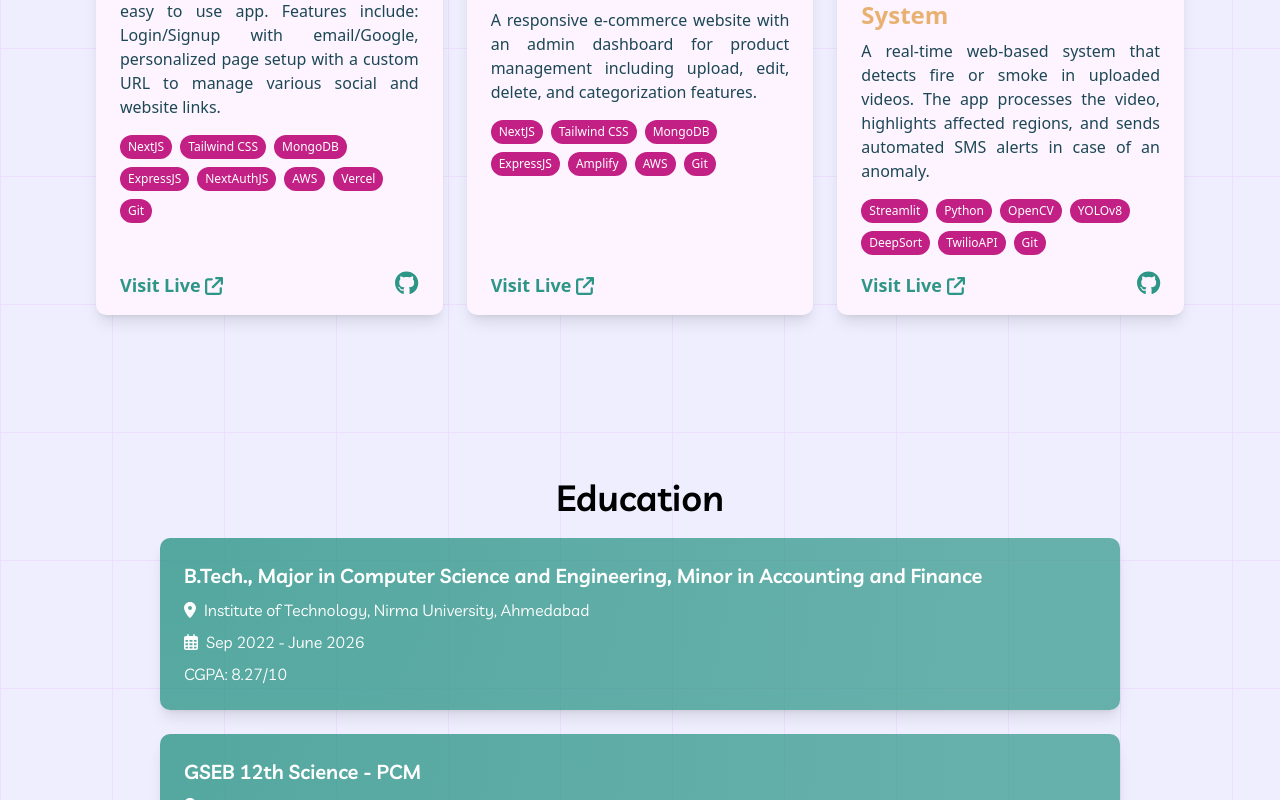
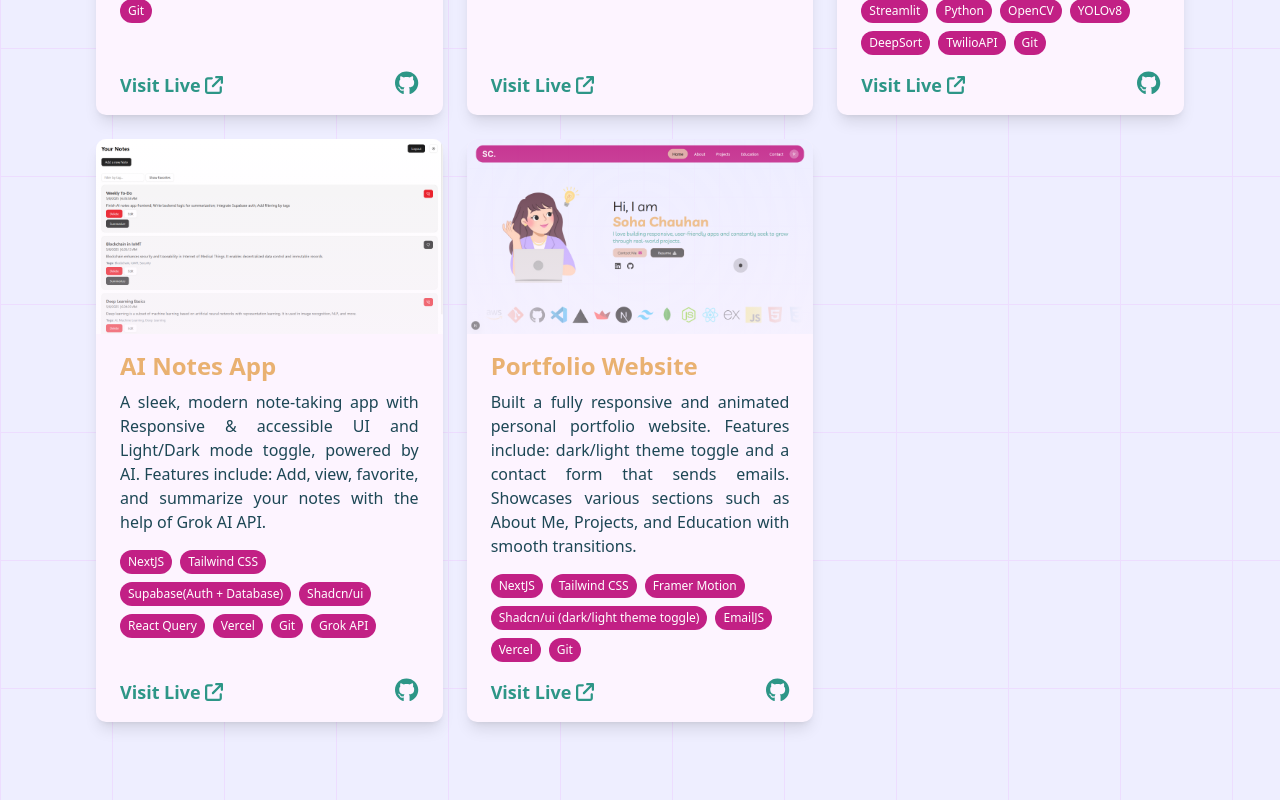
Before and after one commit to SohaChauhan/My-Portfolio, a Next.js app: page / in a window 1280 px wide. Shown: the part 2000-2800 px from the top of the page. Built offline with nearby package versions, Linux system fonts and the light colour scheme.

Commit message:
New Projects Added

```diff
--- a/src/app/components/AboutMe.js
+++ b/src/app/components/AboutMe.js
@@ -35,7 +35,7 @@ export default function AboutMe() {
       whileInView={{ opacity: 1, y: 0 }}
       viewport={{ once: true, margin: "-100px" }}
       transition={{ duration: 0.5 }}
-      className="flex flex-col min-h-screen items-center justify-center px-10 md:px-12 min-[1450px]:mx-40 "
+      className="flex flex-col min-h-fit items-center justify-center px-10 md:px-12 min-[1450px]:mx-40 pt-14"
     >
       {/* <div className="h-[160px]"></div> */}
 
--- a/src/app/components/Contact.js
+++ b/src/app/components/Contact.js
@@ -62,7 +62,7 @@ export default function Contact() {
   };
   return (
     <motion.div
-      className="flex flex-col min-h-screen items-center justify-center font-serif px-5 sm:px-10 lg:px-0 "
+      className="flex flex-col min-h-fit items-center justify-center font-serif px-5 sm:px-10 lg:px-0 pt-4"
       initial={{ opacity: 0, y: 20 }}
       whileInView={{ opacity: 1, y: 0 }}
       viewport={{ once: true, margin: "-100px" }}
--- a/src/app/components/Education.js
+++ b/src/app/components/Education.js
@@ -38,7 +38,7 @@ export default function Education() {
   };
   return (
     <motion.div
-      className="flex flex-col min-h-screen items-center justify-center font-serif px-6 sm:px-10 lg:px-24 xl:px-40 "
+      className="flex flex-col min-h-fit items-center justify-center font-serif px-6 sm:px-10 lg:px-24 xl:px-40 pt-14"
       initial={{ opacity: 0, y: 20 }}
       whileInView={{ opacity: 1, y: 0 }}
       viewport={{ once: true, margin: "-100px" }}
--- a/src/app/components/Projects.js
+++ b/src/app/components/Projects.js
@@ -3,10 +3,13 @@ import Link from "next/link";
 import blinklink from "/public/BlinkLink.png";
 import sohafashion from "/public/sohafashion.png";
 import project3 from "/public/FireDetection.png";
+import AINotesApp from "/public/AINotesApp.png";
+import PortfolioWeb from "/public/Portfolio.png";
 import { FontAwesomeIcon } from "@fortawesome/react-fontawesome";
 import { faGithub } from "@fortawesome/free-brands-svg-icons";
 import { faExternalLink } from "@fortawesome/free-solid-svg-icons";
 import { motion } from "motion/react";
+import Portfolio from "../page";
 export default function Projects() {
   const containerVariants = {
     hidden: { opacity: 0 },
@@ -33,7 +36,7 @@ export default function Projects() {
   };
   return (
     <motion.div
-      className="flex flex-col min-h-screen items-center justify-center px-4 sm:px-6 lg:px-24 "
+      className="flex flex-col min-h-fit items-center justify-center px-4 sm:px-6 lg:px-24 pt-14"
       initial={{ opacity: 0, y: 20 }}
       whileInView={{ opacity: 1, y: 0 }}
       viewport={{ once: true, margin: "-100px" }}
@@ -233,6 +236,134 @@ export default function Projects() {
               </div>
             </div>
           </motion.div>
+          {/* Project Card 4 */}
+          <motion.div
+            className="dark:bg-[#343434] bg-fuchsia-50 dark:text-white text-[#1D4755] rounded-lg shadow-lg hover:shadow-xl transition-shadow duration-300 group flex flex-col"
+            variants={itemVariants}
+            whileHover={{ y: -10 }}
+          >
+            <motion.div className="relative">
+              <Image
+                src={AINotesApp}
+                alt="AI Notes App"
+                className="rounded-t-lg w-full object-cover"
+              />
+              <div className="absolute inset-0 bg-gradient-to-t dark:from-[#343434]/80 from-fuchsia-50/50 to-transparent rounded-t-lg"></div>
+            </motion.div>
+            <div className="px-6 py-4 flex flex-col justify-between flex-grow">
+              <div>
+                <h1 className="text-2xl text-[#e9b171] font-bold mb-2">
+                  AI Notes App
+                </h1>
+                <p className="mb-4 text-justify">
+                  A sleek, modern note-taking app with Responsive & accessible
+                  UI and Light/Dark mode toggle, powered by AI. Features
+                  include: Add, view, favorite, and summarize your notes with
+                  the help of Grok AI API.
+                </p>
+                <div className="flex flex-wrap gap-2 mb-4">
+                  {[
+                    "NextJS",
+                    "Tailwind CSS",
+                    "Supabase(Auth + Database)",
+                    "Shadcn/ui",
+                    "React Query",
+                    "Vercel",
+                    "Git",
+                    "Grok API",
+                  ].map((tech) => (
+                    <span
+                      key={tech}
+                      className="bg-[#c22085] text-white py-1 px-2 text-xs rounded-2xl"
+                    >
+                      {tech}
+                    </span>
+                  ))}
+                </div>
+              </div>
+              <div className="flex justify-between items-center">
+                <Link
+                  href="https://ai-notes-app-soha.vercel.app/"
+                  target="_blank"
+                  className="text-[#2d9687] text-lg font-semibold"
+                >
+                  Visit Live{" "}
+                  <FontAwesomeIcon icon={faExternalLink} className="text-md" />
+                </Link>
+                <Link
+                  href="https://github.com/SohaChauhan/ai-notes-app"
+                  target="_blank"
+                  className="text-[#2d9687] text-lg font-semibold"
+                >
+                  <FontAwesomeIcon icon={faGithub} className="text-2xl" />
+                </Link>
+              </div>
+            </div>
+          </motion.div>
+          {/* Project Card 5 */}
+          <motion.div
+            className="dark:bg-[#343434] bg-fuchsia-50 dark:text-white text-[#1D4755] rounded-lg shadow-lg hover:shadow-xl transition-shadow duration-300 group flex flex-col"
+            variants={itemVariants}
+            whileHover={{ y: -10 }}
+          >
+            <motion.div className="relative">
+              <Image
+                src={PortfolioWeb}
+                alt="Portfolio Website"
+                className="rounded-t-lg w-full object-cover"
+              />
+              <div className="absolute inset-0 bg-gradient-to-t dark:from-[#343434]/80 from-fuchsia-50/50 to-transparent rounded-t-lg"></div>
+            </motion.div>
+            <div className="px-6 py-4 flex flex-col justify-between flex-grow">
+              <div>
+                <h1 className="text-2xl text-[#e9b171] font-bold mb-2">
+                  Portfolio Website
+                </h1>
+                <p className="mb-4 text-justify">
+                  Built a fully responsive and animated personal portfolio
+                  website. Features include: dark/light theme toggle and a
+                  contact form that sends emails. Showcases various sections
+                  such as About Me, Projects, and Education with smooth
+                  transitions.
+                </p>
+                <div className="flex flex-wrap gap-2 mb-4">
+                  {[
+                    "NextJS",
+                    "Tailwind CSS",
+                    "Framer Motion",
+                    "Shadcn/ui (dark/light theme toggle)",
+                    "EmailJS",
+                    "Vercel",
+                    "Git",
+                  ].map((tech) => (
+                    <span
+                      key={tech}
+                      className="bg-[#c22085] text-white py-1 px-2 text-xs rounded-2xl"
+                    >
+                      {tech}
+                    </span>
+                  ))}
+                </div>
+              </div>
+              <div className="flex justify-between items-center">
+                <Link
+                  href="https://sohachauhan.vercel.app/"
+                  target="_blank"
+                  className="text-[#2d9687] text-lg font-semibold"
+                >
+                  Visit Live{" "}
+                  <FontAwesomeIcon icon={faExternalLink} className="text-md" />
+                </Link>
+                <Link
+                  href="https://github.com/SohaChauhan/My-Portfolio"
+                  target="_blank"
+                  className="text-[#2d9687] text-lg font-semibold"
+                >
+                  <FontAwesomeIcon icon={faGithub} className="text-2xl" />
+                </Link>
+              </div>
+            </div>
+          </motion.div>
         </motion.div>
       </div>
     </motion.div>
```
Also changed, not shown: public/AINotesApp.png (added), public/Portfolio.png (added).
